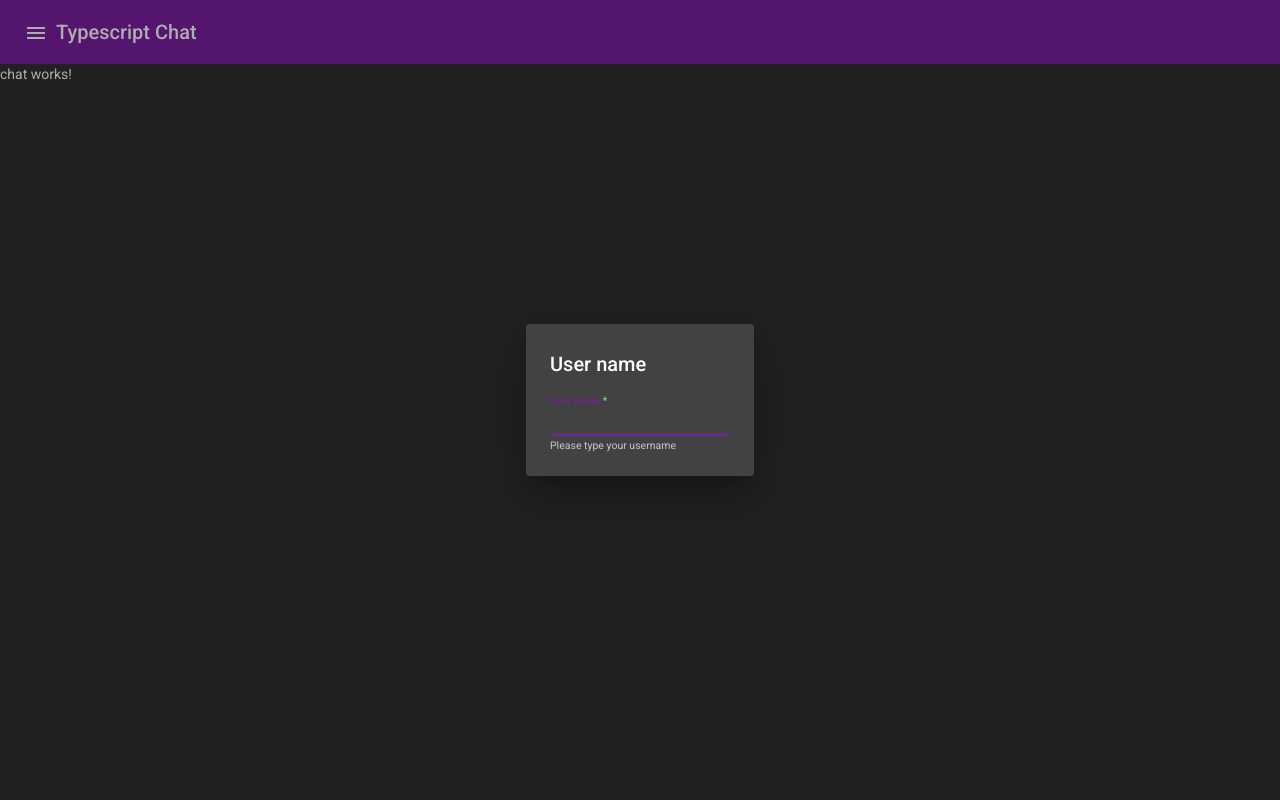
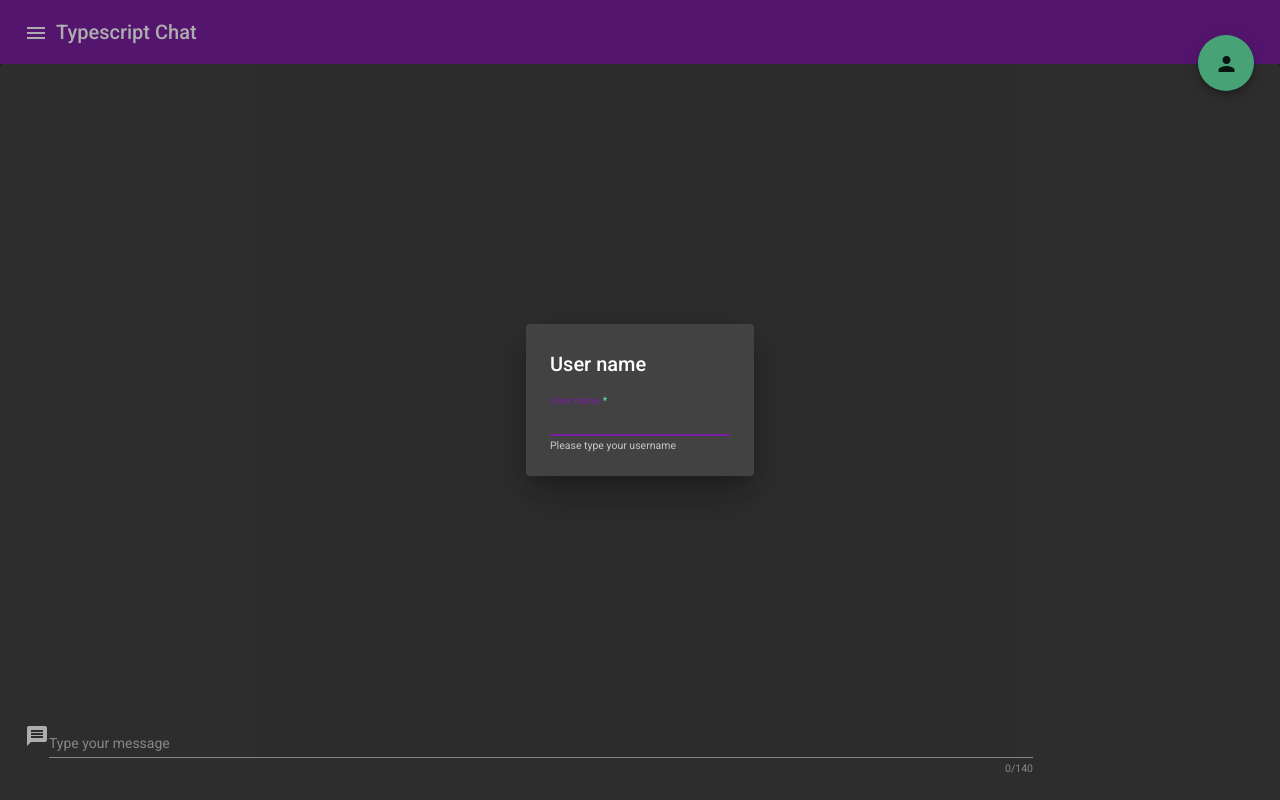
Before and after one commit to linuxcarl/chat-socket-io-typescript, an Angular app in the folder client/: page / in a window 1280 px wide. Built offline with nearby package versions, Linux system fonts and the light colour scheme.

Commit message:
added html to body chat and css

```diff
--- a/client/src/app/chat/chat.component.html
+++ b/client/src/app/chat/chat.component.html
@@ -1 +1,34 @@
-<p>chat works!</p>
+<button mat-fab (click)="onClickUserInfo()">
+  <mat-icon>person</mat-icon>
+</button>
+<div class="chat-container">
+  <mat-card class="main-card">
+    <mat-list class="chat-list">
+      <mat-list-item *ngFor="let message of messages"
+        [ngClass]="[(message.action === undefined && message.from.id === user.id)? 'chat-list-item': '']">
+        <img mat-list-avatar *ngIf="message.action === undefined" [src]="message.from.avatar">
+        <h4 mat-line *ngIf="message.action === undefined">
+          <b>{{message.from.name}}</b>
+        </h4>
+        <p mat-line *ngIf="message.action === undefined">
+          <span> {{message.content}} </span>
+        </p>
+        <p mat-line *ngIf="message.action === action.JOINED" class="chat-notification">
+          <span translate> <b>{{message.from.name}}</b> joined to the conversation. </span>
+        </p>
+        <p mat-line *ngIf="message.action === action.RENAME" class="chat-notification">
+          <span translate> <b>{{message.content.previousUsername}}</b> is now <b>{{message.content.username}}</b>
+          </span>
+        </p>
+      </mat-list-item>
+    </mat-list>
+    <div class="chat-footer-container">
+      <mat-icon>message</mat-icon>
+      <mat-form-field class="chat-input">
+        <input matInput #inputMessage maxlength="140" placeholder="Type your message" [(ngModel)]="messageContent"
+          (keyup.enter)="sendMessage(messageContent)">
+        <mat-hint align="end">{{inputMessage.value.length}}/140</mat-hint>
+      </mat-form-field>
+    </div>
+  </mat-card>
+</div>
--- a/client/src/app/chat/chat.component.scss
+++ b/client/src/app/chat/chat.component.scss
@@ -0,0 +1,54 @@
+
+[mat-fab] {
+  position: absolute;
+  right: 2%;
+  top: 35px;
+  z-index: 1;
+}
+
+.chat-container {
+  position: fixed;
+  width: 100%;
+  height: 100%;
+}
+
+.chat-input {
+  padding-top: 20px;
+  width: 80%;
+}
+
+.chat-list {
+  overflow: auto;
+  position: fixed;
+  top: 90px;
+  left: 25px;
+  right: 25px;
+  bottom: 120px;
+}
+
+.chat-list-item {
+  margin-top: 2px;
+  margin-bottom: 2px;
+  border-radius: 5px;
+  background-color: #50567e;
+}
+
+.main-card {
+  height: 100%;
+}
+
+.chat-footer-container {
+  position:fixed;
+  bottom:25px;
+  left:25px;
+  right:25px;
+}
+
+.chat-notification {
+  text-align: center;
+}
+
+.button-globe {
+  float: right;
+  margin-top: 18px;
+}
--- a/client/src/app/chat/shared/services/socket.service.ts
+++ b/client/src/app/chat/shared/services/socket.service.ts
@@ -4,7 +4,7 @@ import { Observable, Observer } from 'rxjs';
 import { Message } from '../model/message';
 import { Event } from '../model/event';
 
-const SERVER_URL = 'http://localhost:8080';
+const SERVER_URL = 'http://localhost:3000';
 
 @Injectable()
 export class SocketService {
```
